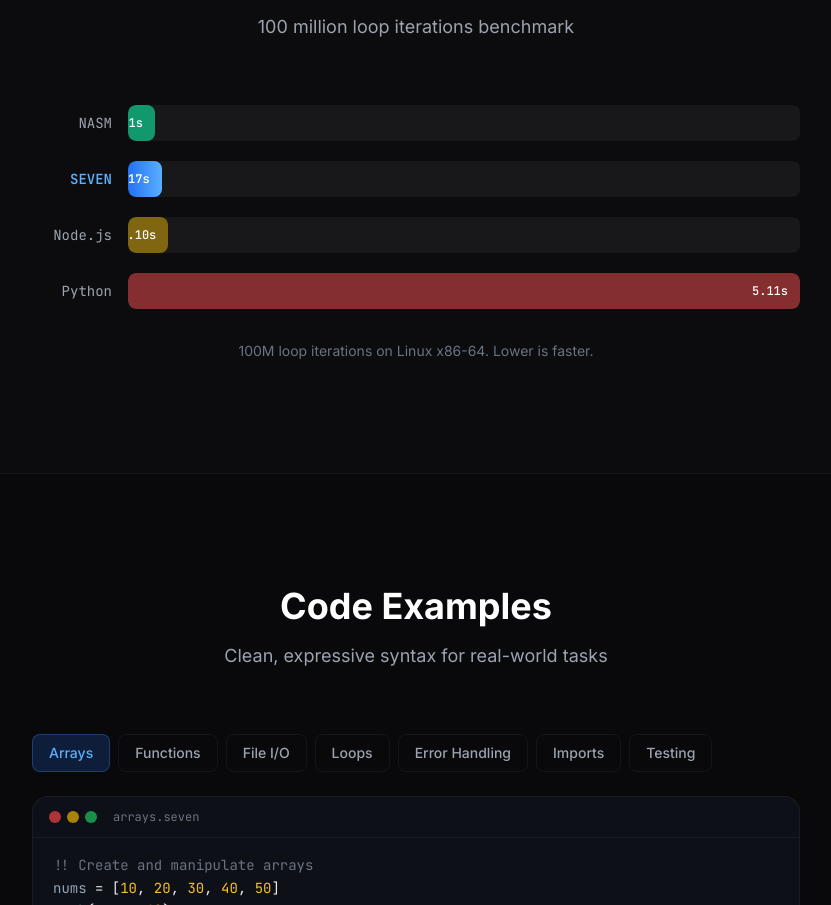
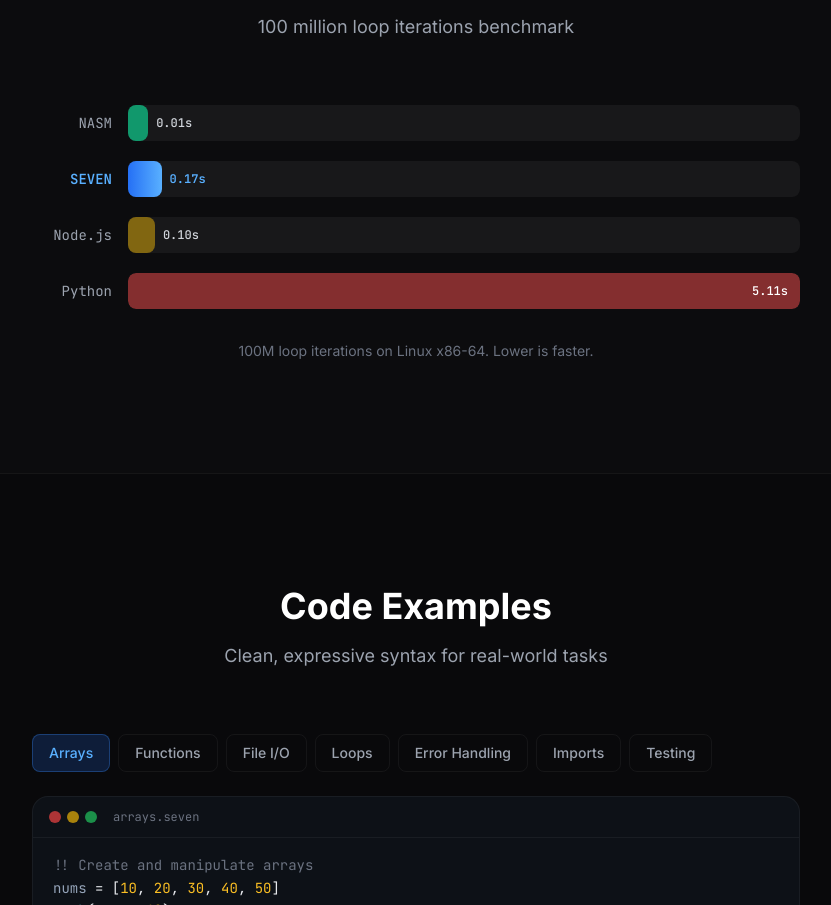
Before and after one commit to tejas-chandivakar/seven-lang, a plain HTML site: page site/index.html in a window 1280 px wide. Shown: the part 2078-2983 px from the top of the page, without its empty margins (224-1055 px from the left). Drawn offline with nearby package versions, Linux system fonts and the light colour scheme.

Commit message:
Fix benchmark time labels clipping on narrow bars

```diff
--- a/site/index.html
+++ b/site/index.html
@@ -226,28 +226,25 @@
                 <!-- NASM -->
                 <div class="flex items-center gap-4">
                     <span class="w-20 text-right text-sm font-mono text-gray-400 shrink-0">NASM</span>
-                    <div class="flex-1 h-9 rounded-lg bg-white/5 overflow-hidden">
-                        <div class="h-full rounded-lg bg-emerald-500/80 bar-animate flex items-center justify-end pr-3" style="width:4%">
-                            <span class="text-xs font-mono text-white font-medium">0.01s</span>
-                        </div>
+                    <div class="flex-1 h-9 rounded-lg bg-white/5 relative">
+                        <div class="h-full rounded-lg bg-emerald-500/80 bar-animate" style="width:3%"></div>
+                        <span class="absolute left-[calc(3%+8px)] top-1/2 -translate-y-1/2 text-xs font-mono text-gray-300 font-medium whitespace-nowrap">0.01s</span>
                     </div>
                 </div>
                 <!-- SEVEN -->
                 <div class="flex items-center gap-4">
                     <span class="w-20 text-right text-sm font-mono font-bold text-seven-400 shrink-0">SEVEN</span>
-                    <div class="flex-1 h-9 rounded-lg bg-white/5 overflow-hidden">
-                        <div class="h-full rounded-lg bg-gradient-to-r from-seven-600 to-seven-400 bar-animate flex items-center justify-end pr-3" style="width:5%;animation-delay:0.1s">
-                            <span class="text-xs font-mono text-white font-bold">0.17s</span>
-                        </div>
+                    <div class="flex-1 h-9 rounded-lg bg-white/5 relative">
+                        <div class="h-full rounded-lg bg-gradient-to-r from-seven-600 to-seven-400 bar-animate" style="width:5%;animation-delay:0.1s"></div>
+                        <span class="absolute left-[calc(5%+8px)] top-1/2 -translate-y-1/2 text-xs font-mono text-seven-400 font-bold whitespace-nowrap">0.17s</span>
                     </div>
                 </div>
                 <!-- Node.js -->
                 <div class="flex items-center gap-4">
                     <span class="w-20 text-right text-sm font-mono text-gray-400 shrink-0">Node.js</span>
-                    <div class="flex-1 h-9 rounded-lg bg-white/5 overflow-hidden">
-                        <div class="h-full rounded-lg bg-yellow-500/50 bar-animate flex items-center justify-end pr-3" style="width:6%;animation-delay:0.2s">
-                            <span class="text-xs font-mono text-white font-medium">0.10s</span>
-                        </div>
+                    <div class="flex-1 h-9 rounded-lg bg-white/5 relative">
+                        <div class="h-full rounded-lg bg-yellow-500/50 bar-animate" style="width:4%;animation-delay:0.2s"></div>
+                        <span class="absolute left-[calc(4%+8px)] top-1/2 -translate-y-1/2 text-xs font-mono text-gray-300 font-medium whitespace-nowrap">0.10s</span>
                     </div>
                 </div>
                 <!-- Python -->
```
